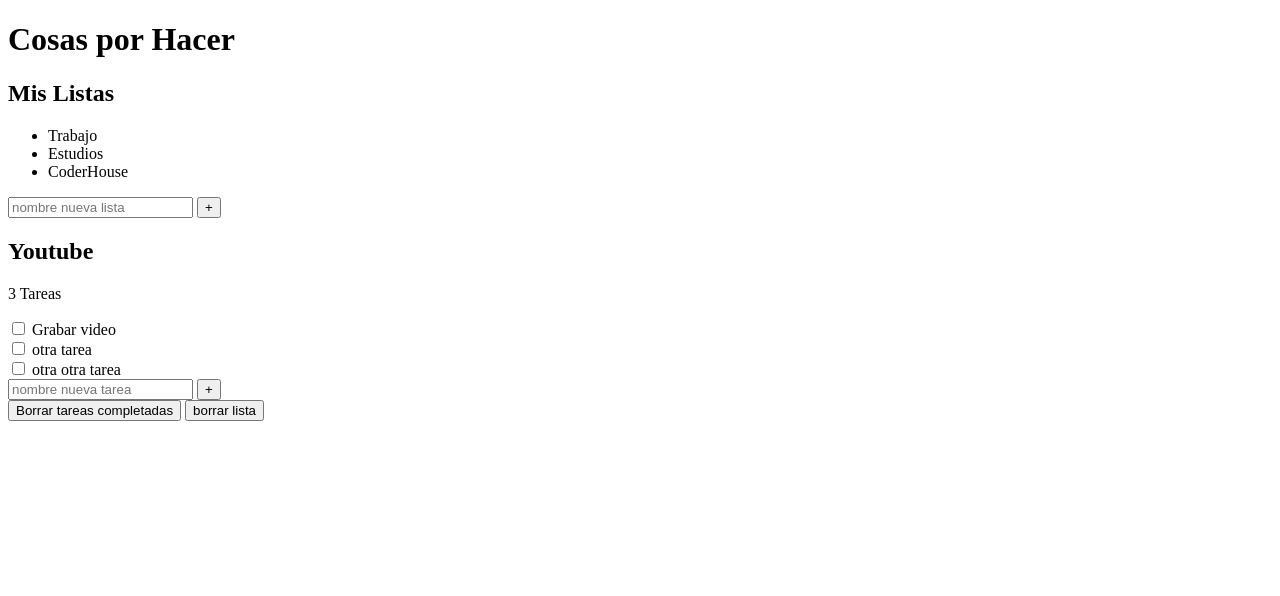
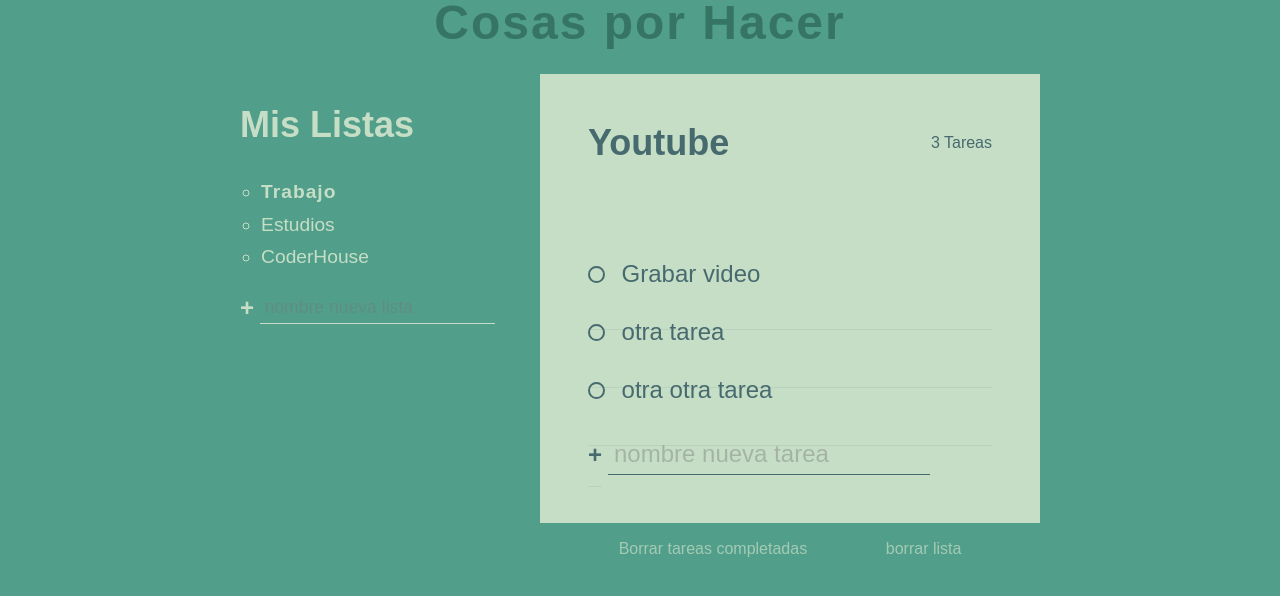
Before and after one commit to lautylambach/TodoListWebApp, a plain HTML site: page toDoList.html in a window 1280 px wide. Drawn offline with Linux system fonts and the light colour scheme.

Commit message:
estilos añadidos

```diff
--- a/style.css
+++ b/style.css
@@ -0,0 +1,218 @@
+:root {
+    --clr-primario: #519e8a;
+    --clr-secundario:#c5c9a4;
+    --clr-oscuro: #476a6f;
+    --clr-warning: #ecbeb4;
+    --clr-light: #c6dec6;
+}
+*,
+*::before,
+*::after{
+    font-family: inherit;
+    box-sizing: border-box;
+}
+body{
+    margin: 0;
+    font-family: "Work Sans",sans-serif;
+    font-weight: 300;
+    font-size: 1.5rem;
+    background-color: var(--clr-primario);
+    color: var(--clr-light);
+
+    display:grid;
+    grid:
+    "header header header header" auto
+    "...... list   active ......" auto/
+    1fr minmax(100px, 300px)minmax(250px, 500px) 1fr
+}
+.titulo{
+    grid-area: header;
+    text-align: center;
+    font-size: calc(7vw+2rem);
+    font-weight: 900;
+    color:#367564;
+    letter-spacing: 2px;
+    margin: -0.1em 0 0.5em
+}
+.all-tareas{
+    grid-area: list;}
+.lista-tarea{
+    line-height: 1.7;
+    font-size: 1.2rem;
+    list-style: circle;
+    padding-left: 1.1em;
+}
+.nombre-lista{
+    cursor: pointer;
+}
+.nombre-lista:hover{
+    opacity: 0.7;
+}
+form{
+    display: flex;
+}
+.btn{
+    cursor: pointer;
+    background: 0;
+    border: 0;
+    padding: 0;
+    color: inherit;
+
+}
+.btn.crear{
+    font-size: 1.5rem;
+    font-weight: 900;
+    margin-right: 0.25em;
+    transition: opacity 250ms ease-in;
+}
+.btn.crear:hover{
+    opacity:0.7;
+}
+.btn.delete{
+    opacity: 0.7;
+    font-size: 1rem;
+    transition: colore 200ms;
+}
+.btn.delete:hover{
+   color: var(--clr-warning);
+}
+.nueva{
+    background: transparent ;
+    border: 0;
+    color: inherit;
+    border-bottom: 1px solid currentColor;
+    font-size: inherit;
+    outline: none;
+    transition:border-bottom 150ms ease-in;
+    order:2 ;
+    padding: 0.25em;
+}
+.nueva::placeholder{
+    opacity: 0.4;
+}
+
+.nueva:focus{
+    border-bottom-width:3px ;
+}
+.nueva:focus::placeholder{
+    opacity: 0.15;
+}
+.nueva.lista{
+    font-size: 1.1rem;
+}
+.nueva.tarea{
+    margin-bottom: 0;
+
+}
+.lista-activa{
+    font-weight: 700;
+    letter-spacing: 1px;
+}
+.todo-lista{
+    --spacer:3rem;
+
+    grid-area: active;
+    background: var(--clr-light);
+    color: var(--clr-oscuro);
+
+}
+.todo-header{
+    background: var(--clr-light);
+    padding: var(--spacer);
+    display: flex;
+    align-items: center;
+
+    justify-content: space-between;
+}
+.titulo-lista{
+    margin: 0 1rem 0 0;
+    margin-right: 1em;
+}
+.contador-tareas{
+    margin: 0;
+    font-size: 1rem;
+}
+.todo-body{
+   padding: var(--spacer);
+   position: relative;
+}
+.crear-tarea{
+    color: var(--clr-primario);
+}
+[type="checkbox"]{
+    opacity: 0;
+    position: absolute;
+}
+.tarea label{
+    display:inline-flex;
+    align-items: center;
+    position: relative;
+    margin-bottom: 1.25em;
+
+}
+.tarea{
+    position: relative;
+}
+.tarea::after{
+    content: "";
+    position: absolute;
+    right: 0;
+    left: 0;
+    bottom:-0.5em;
+    height: 1px;
+    background: currentColor;
+    opacity: 0.1;
+}
+.checkbox-personalizada{
+    --size:0.75em
+    display: inline-block;
+    width: 0.7em;
+    height: 0.7em;
+    margin-right: 0.7em;
+    cursor:pointer;
+    border: 2px solid currentColor;
+    border-radius: 50%;
+    transform: scale(1);
+    transition: transform 300ms ease-in-out;
+}
+.tarea:hover .checkbox-personalizada,
+[type="checkbox"]:focus+label .checkbox-personalizada{
+   transform: scale(1.2);
+   color: var(--clr-primario);
+}
+[type="checkbox"]:checked+label .checkbox-personalizada{
+    background: var(--clr-primario);
+    border-color: var(--clr-primario);
+    box-shadow: inset 0 0 0px 2px white;
+
+}
+[type="checkbox"]:checked+label{
+    opacity: 0.5;
+
+}
+.tarea label::after{
+    content: "";
+    position: absolute;
+    left: 1.5em;;
+    right: 0;
+    top: 50%;
+    height: 3px;
+    background: currentColor;
+    transform: scaleX(0);
+    transform-origin: right;
+    transition: transform 150ms ease-in-out;
+}
+[type="checkbox"]:checked+label::after{
+    transform: scaleX(1);
+    transform-origin: left;
+}
+ .eliminar-tareas{
+     display: flex;
+     justify-content: space-evenly;
+     position: absolute;
+     width: 100%;
+     left:0;
+     bottom: -35px;
+     color:var(--clr-light)
+
+ }
--- a/toDoList.html
+++ b/toDoList.html
@@ -9,13 +9,13 @@
     <title>Todo Lista</title>
 </head>
 <body>
-    <h1 class="Titulo">Cosas por Hacer</h1>
+    <h1 class="titulo">Cosas por Hacer</h1>
     <div class="all-tareas">
         <h2 class="titulo-lista-tareas">Mis Listas</h2>
         <ul class="lista-tarea">
-            <li class="lista-activa">Trabajo</li>
-            <li>Estudios</li>
-            <li>CoderHouse</li>
+            <li class="nombre-lista lista-activa">Trabajo</li>
+            <li class="nombre-lista">Estudios</li>
+            <li class="nombre-lista">CoderHouse</li>
         </ul>
 
         <form action="">
@@ -25,7 +25,7 @@
             placeholder="nombre nueva lista"
             aria-label="nombre de nueva lista"
             >
-            <button class="btn lista" aria-label="crear nuev lista">+</button>
+            <button class="btn crear" aria-label="crear nuev lista">+</button>
         </form>
 
     </div>
@@ -35,7 +35,7 @@
             <p class="contador-tareas">3 Tareas</p>
 
         </div>
-        <div class="todo body">
+        <div class="todo-body">
             <div class="tareas">
                 <div class="tarea">
                     <input
@@ -63,11 +63,11 @@
                 <form action="">
                     <input
                     type="text"
-                    class="nueva lista"
+                    class="nueva tarea"
                     placeholder="nombre nueva tarea"
                     aria-label="nombre de nueva tarea"
                     >
-                    <button class="btn tarea" aria-label="crear nueva tarea">+</button>
+                    <button class="btn crear tarea" aria-label="crear nueva tarea">+</button>
                 </form>
             </div>
             <div class="eliminar-tareas">
```
